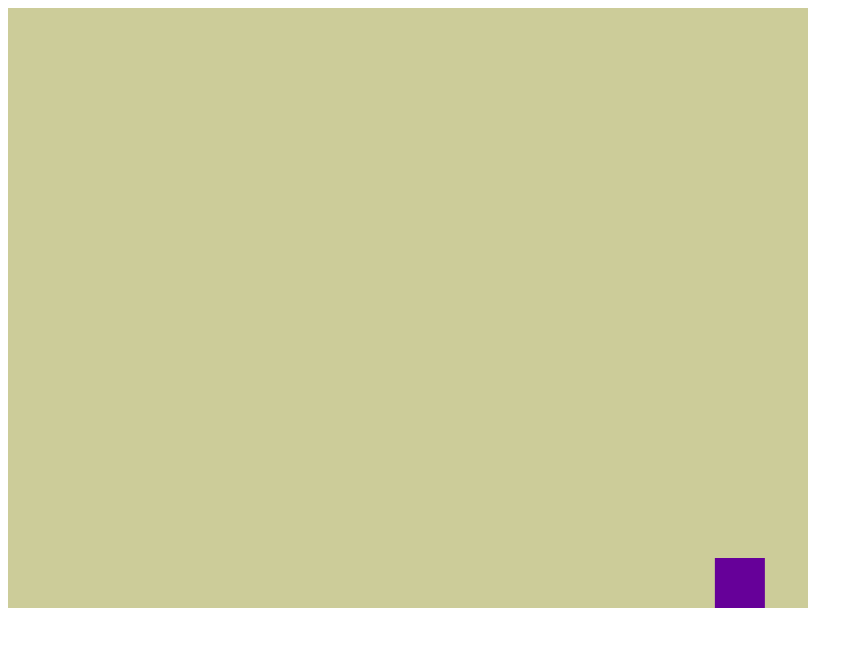
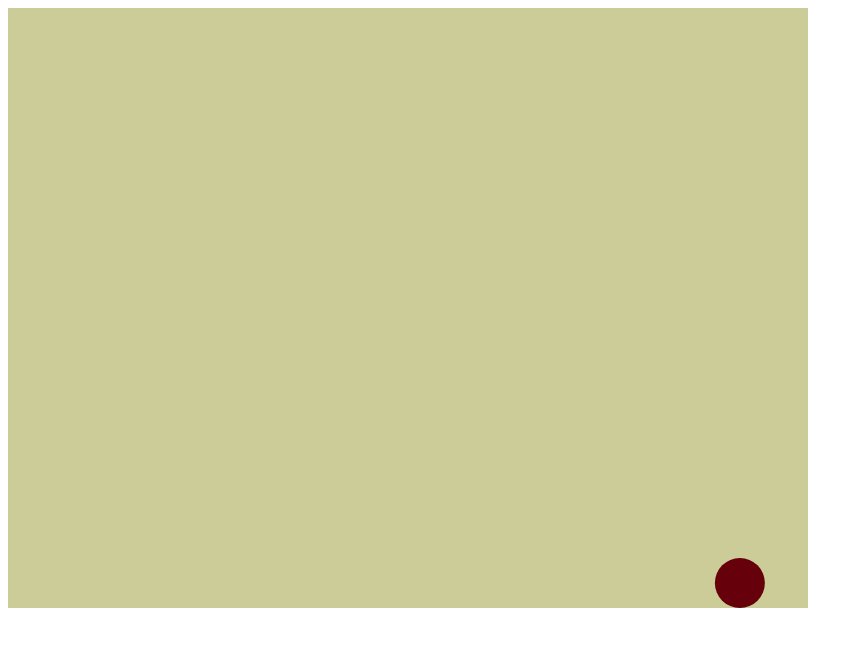
Before and after one commit to mimshwright/jsGameDemo, a plain HTML site: page 01-physics.html in a window 1280 px wide. Shown: the whole page, without its empty margins (0-863 px from the left). Drawn offline with Linux system fonts and the light colour scheme.

Commit message:
boxes are now balls, added color.

```diff
--- a/01-physics.html
+++ b/01-physics.html
@@ -105,8 +105,9 @@
                     var avatar = avatars[i];
                     // draw avatar
                     c.beginPath();
-                    c.rect(avatar.x, avatar.y, avatar.size, avatar.size);
-                    c.fillStyle = "#660099";
+                    var r = avatar.size/2;
+                    c.arc(avatar.x + r, avatar.y + r, r, 0, Math.PI *2);
+                    c.fillStyle = "#" + avatar.color.toString(16);
                     c.fill();
                 }
             }
@@ -132,6 +133,8 @@
 
                 this.size = 50;
 
+                this.color = 0x660000 + Math.floor(Math.random() * 255);
+
                 // HP
                 this.hitPoints = 10;
             }
@@ -140,5 +143,6 @@
 </head>
 <body>
 <canvas id="canvas" width="800" height="600" />
+<p>click to add more</p>
 </body>
 </html>
```
